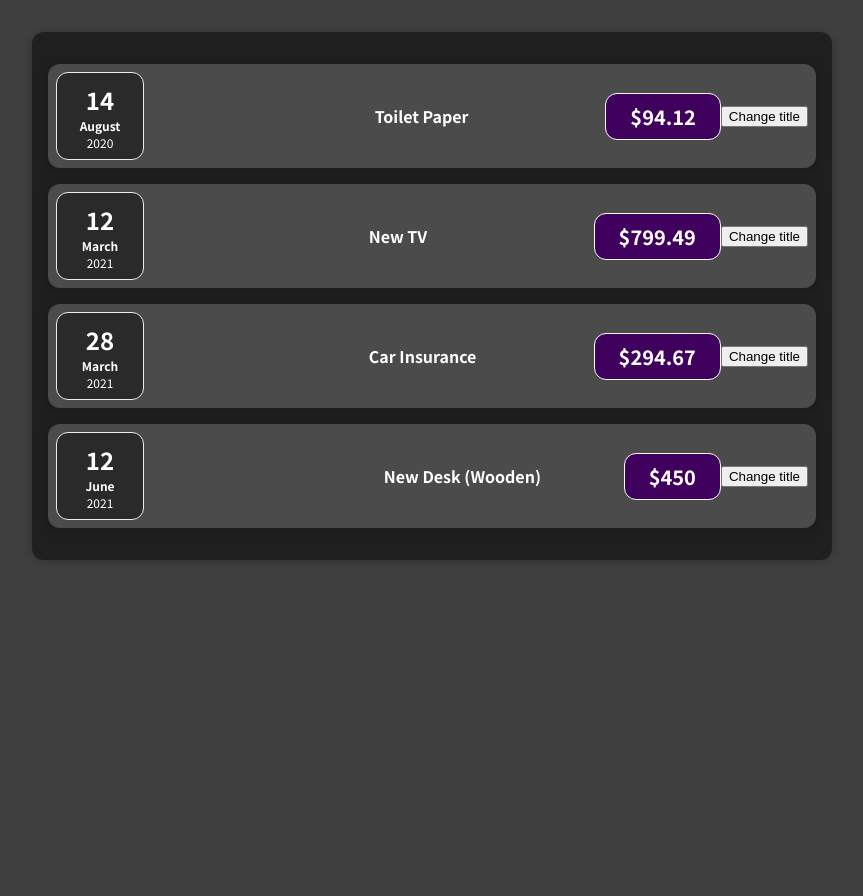
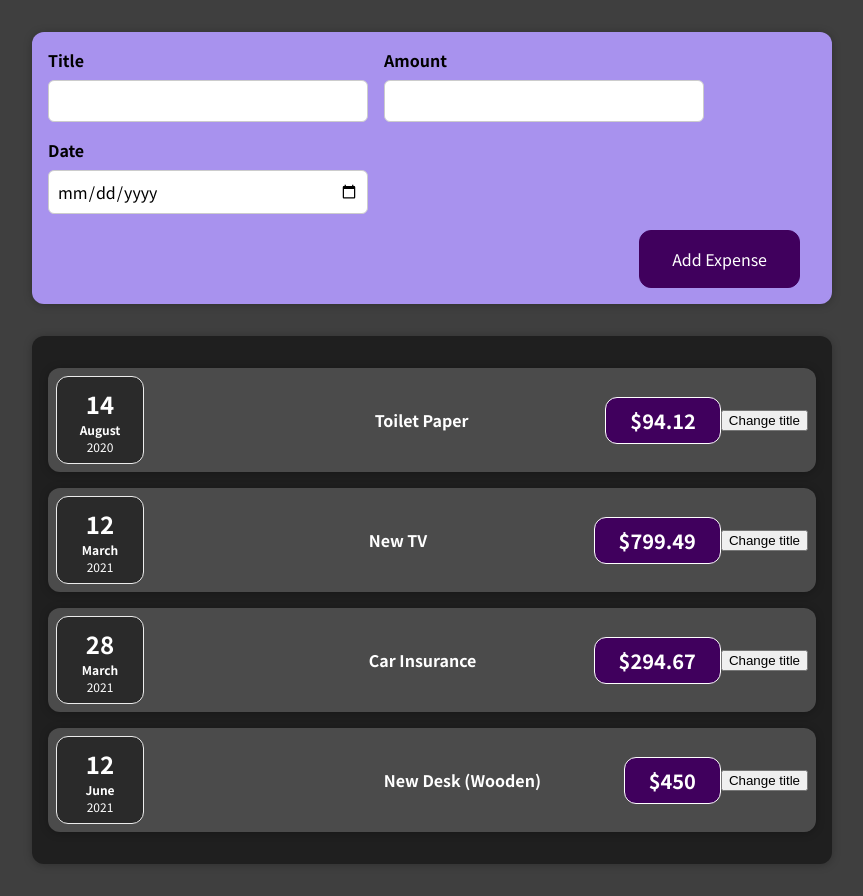
Before and after one commit to aleksandra-roguszewska/react-course, a React (Create React App) app in the folder 01-starting-setup/: page / in a window 1280 px wide. Shown: the whole page, without its empty margins (208-1071 px from the left). Before the commit the page ends 800 px from the top, so only its background shows below. Built offline with nearby package versions, Linux system fonts and the light colour scheme.

Commit message:
Add NewExpense

```diff
--- a/01-starting-setup/src/App.js
+++ b/01-starting-setup/src/App.js
@@ -1,4 +1,5 @@
 import ExpenseList from "./components/ExpenseList";
+import NewExpense from "./components/NewExpense/NewExpense";
 
 function App() {
   const expenses = [
@@ -25,6 +26,7 @@
 
   return (
     <div>
+      <NewExpense />
       <ExpenseList expenses={expenses}></ExpenseList>
     </div>
   );
--- /dev/null
+++ b/01-starting-setup/src/components/NewExpense/ExpenseForm.css
@@ -0,0 +1,26 @@
+.new-expense__controls {
+  display: flex;
+  flex-wrap: wrap;
+  gap: 1rem;
+  margin-bottom: 1rem;
+  text-align: left;
+}
+
+.new-expense__control label {
+  font-weight: bold;
+  margin-bottom: 0.5rem;
+  display: block;
+}
+
+.new-expense__control input {
+  font: inherit;
+  padding: 0.5rem;
+  border-radius: 6px;
+  border: 1px solid #ccc;
+  width: 20rem;
+  max-width: 100%;
+}
+
+.new-expense__actions {
+  text-align: right;
+}
--- /dev/null
+++ b/01-starting-setup/src/components/NewExpense/ExpenseForm.js
@@ -0,0 +1,28 @@
+import ExpenseDate from "../ExpenseDate/Index";
+import "./ExpenseForm.css";
+
+const ExpenseForm = () => {
+  return (
+    <form>
+      <div className="new-expense__controls">
+        <div className="new-expense__control">
+          <label>Title</label>
+          <input type="text" />
+        </div>
+        <div className="new-expense__control">
+          <label>Amount</label>
+          <input type="number" min="0.01" step="0.01" />
+        </div>
+        <div className="new-expense__control">
+          <label>Date</label>
+          <input type="date" min="2023-05-05" max="2025-12-31" />
+        </div>
+      </div>
+      <div className="new-expense__actions">
+        <button type="submit">Add Expense</button>
+      </div>
+    </form>
+  );
+};
+
+export default ExpenseForm;
--- /dev/null
+++ b/01-starting-setup/src/components/NewExpense/NewExpense.css
@@ -0,0 +1,38 @@
+.new-expense {
+  background-color: #a892ee;
+  padding: 1rem;
+  margin: 2rem auto;
+  width: 50rem;
+  max-width: 95%;
+  border-radius: 12px;
+  text-align: center;
+  box-shadow: 0 1px 8px rgba(0, 0, 0, 0.25);
+}
+
+.new-expense button {
+  font: inherit;
+  cursor: pointer;
+  padding: 1rem 2rem;
+  border: 1px solid #40005d;
+  background-color: #40005d;
+  color: white;
+  border-radius: 12px;
+  margin-right: 1rem;
+}
+
+.new-expense button:hover,
+.new-expense button:active {
+  background-color: #510674;
+  border-color: #510674;
+}
+
+.new-expense button.alternative {
+  color: #220131;
+  border-color: transparent;
+  background-color: transparent;
+}
+
+.new-expense button.alternative:hover,
+.new-expense button.alternative:active {
+  background-color: #ddb3f8;
+}
--- /dev/null
+++ b/01-starting-setup/src/components/NewExpense/NewExpense.js
@@ -0,0 +1,12 @@
+import ExpenseForm from "./ExpenseForm";
+import "./NewExpense.css";
+
+const NewExpense = () => {
+  return (
+    <div className="new-expense">
+      <ExpenseForm />
+    </div>
+  );
+};
+
+export default NewExpense;
```
